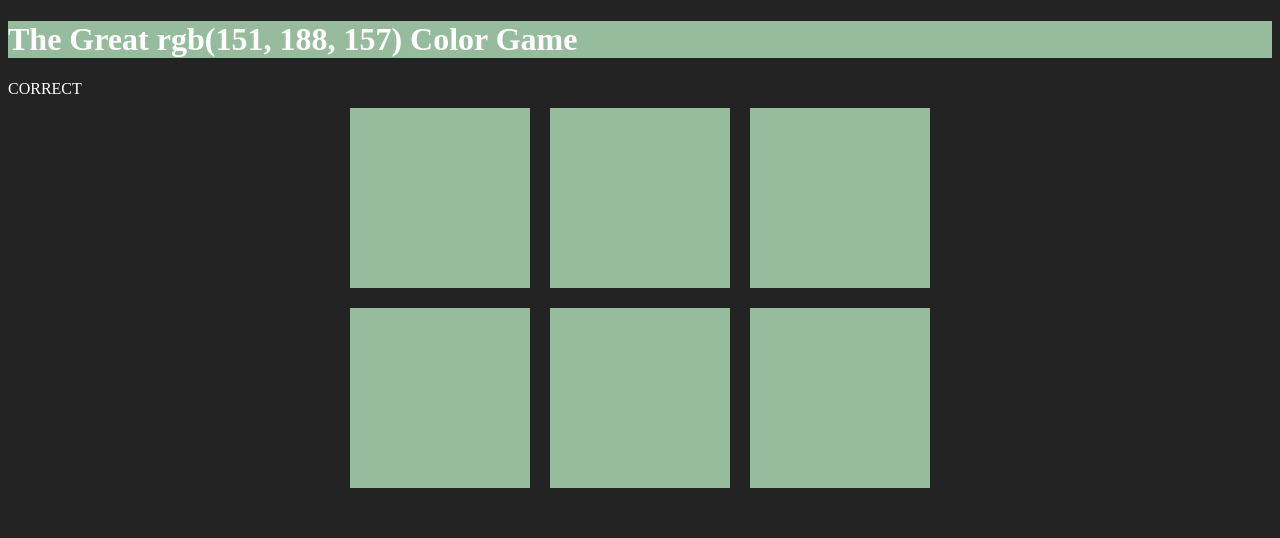
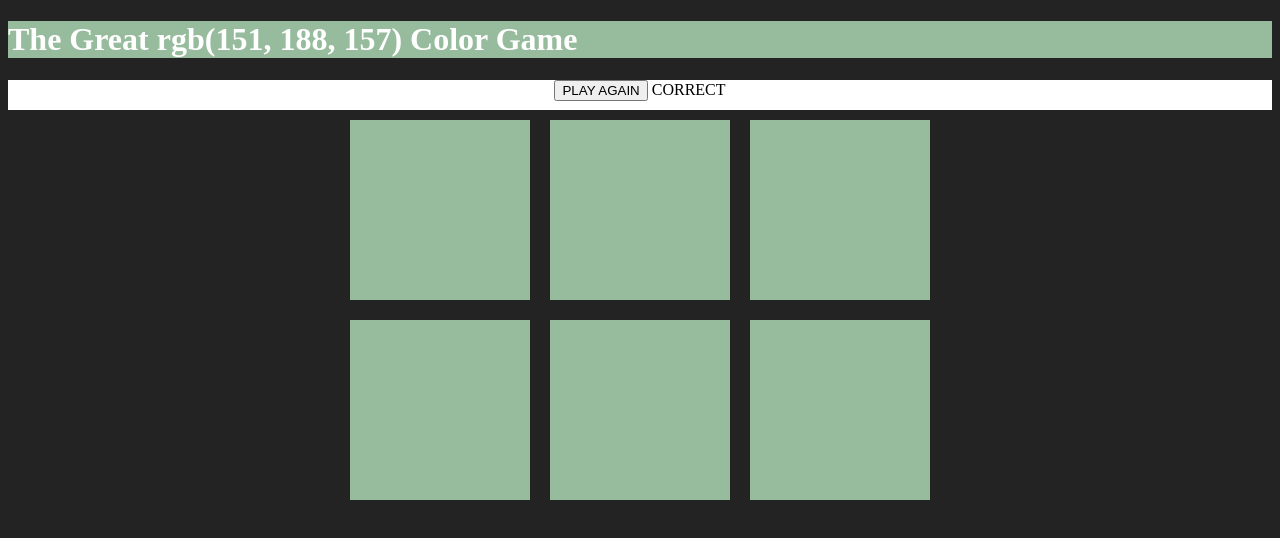
Before and after one commit to bcheeseman18/colorgame, a plain HTML site: page index.html in a window 1280 px wide. Both pictures are taken after a click on the element 439 px from the left and 179 px from the top of the page. Drawn offline with Linux system fonts and the light colour scheme.

Commit message:
style changes

```diff
--- a/index.html
+++ b/index.html
@@ -10,7 +10,8 @@
 
     <h1>The Great <span id="colorDisplay">RGB</span> Color Game</h1>
 
-    <div>
+    <div id="stripe">
+        <button id="reset">New Colors</button>
         <span id="message"></span>
     </div>
     <div class="container">
--- a/script.js
+++ b/script.js
@@ -5,6 +5,21 @@ let pickedColor = pickColor();
 let colorDisplay = document.getElementById('colorDisplay');
 let messageDisplay = document.getElementById('message');
 let h1 = document.querySelector('h1');
+let resetButton = document.querySelector('#reset');
+
+resetButton.addEventListener('click', function (){
+    //generate all new colors
+    colors = generateRandomColors(6);
+    //pick new random color
+    pickedColor = pickColor();
+    //change color display to match picked color
+    colorDisplay.textContent = pickedColor;
+    //change colors of squares on page
+    for(let i = 0; i < squares.length; i++) {
+        squares[i].style.backgroundColor = colors[i];
+    }
+    h1.style.backgroundColor = '#232323';
+});
 
 colorDisplay.textContent = pickedColor;
 
@@ -19,6 +34,7 @@ for(let i = 0; i <squares.length; i++) {
         //compare color to picked color
         if(clickedColor === pickedColor) {
             messageDisplay.textContent = "CORRECT";
+            resetButton.textContent = "PLAY AGAIN";
             changeColors(clickedColor);
             h1.style.backgroundColor = clickedColor;
         } else {
--- a/style.css
+++ b/style.css
@@ -19,6 +19,9 @@ h1 {
     color: white;
 }
 
-span {
-    color: white;
+#stripe {
+    background-color: white;
+    height: 30px;
+    text-align: center;
+    color: black;
 }
```
